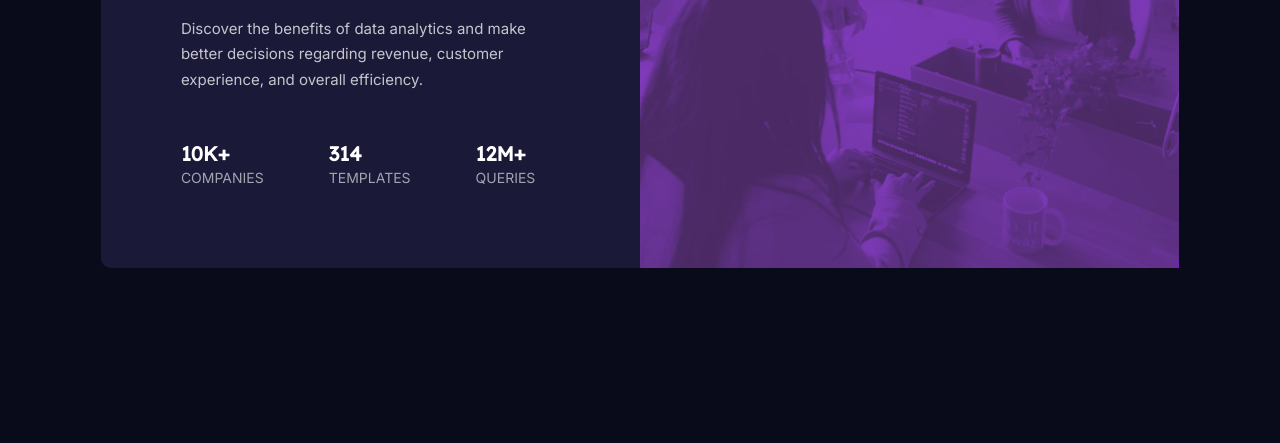
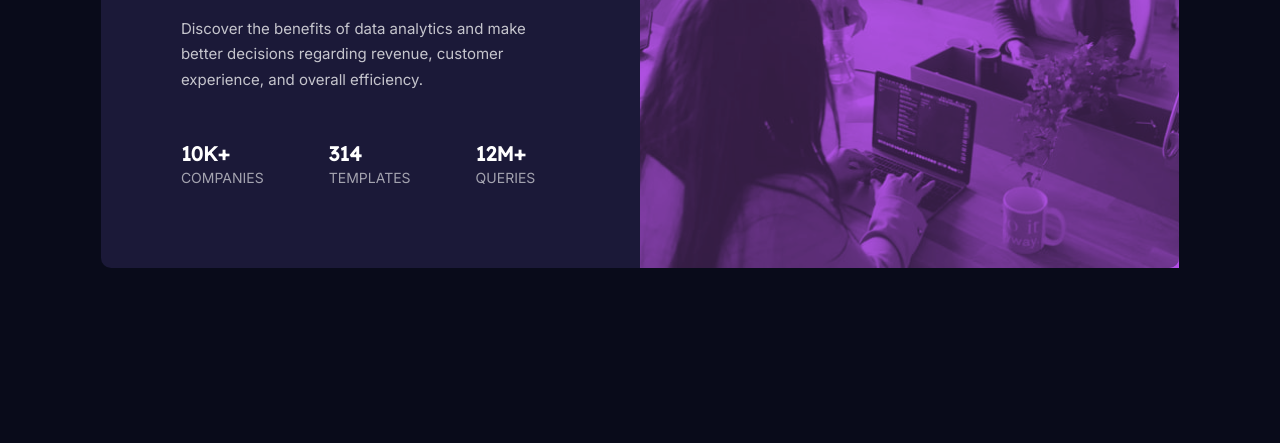
Before and after one commit to napalm-git/stats-preview-card-component, a plain HTML site: page index.html in a window 1280 px wide. Shown: the part 357-800 px from the top of the page. Drawn offline with Linux system fonts and the light colour scheme.

Commit message:
color fix

```diff
--- a/style.css
+++ b/style.css
@@ -75,8 +75,8 @@ body {
 
 .hero-image {
   position: relative;
-  background-color: blueviolet;
-  opacity: 0.8;
+  background-color: #b54de9;
+  opacity: 1;
   vertical-align: middle;
 }
 
@@ -86,7 +86,7 @@ body {
   left: 0;
   width: 100%;
   height: 100%;
-  background-color: rgba(170, 92, 219, 0.5);
+  background-color: rgba(170, 92, 219, 0.3);
   border-top-right-radius: 10px;
   border-bottom-right-radius: 10px;
 }
```
